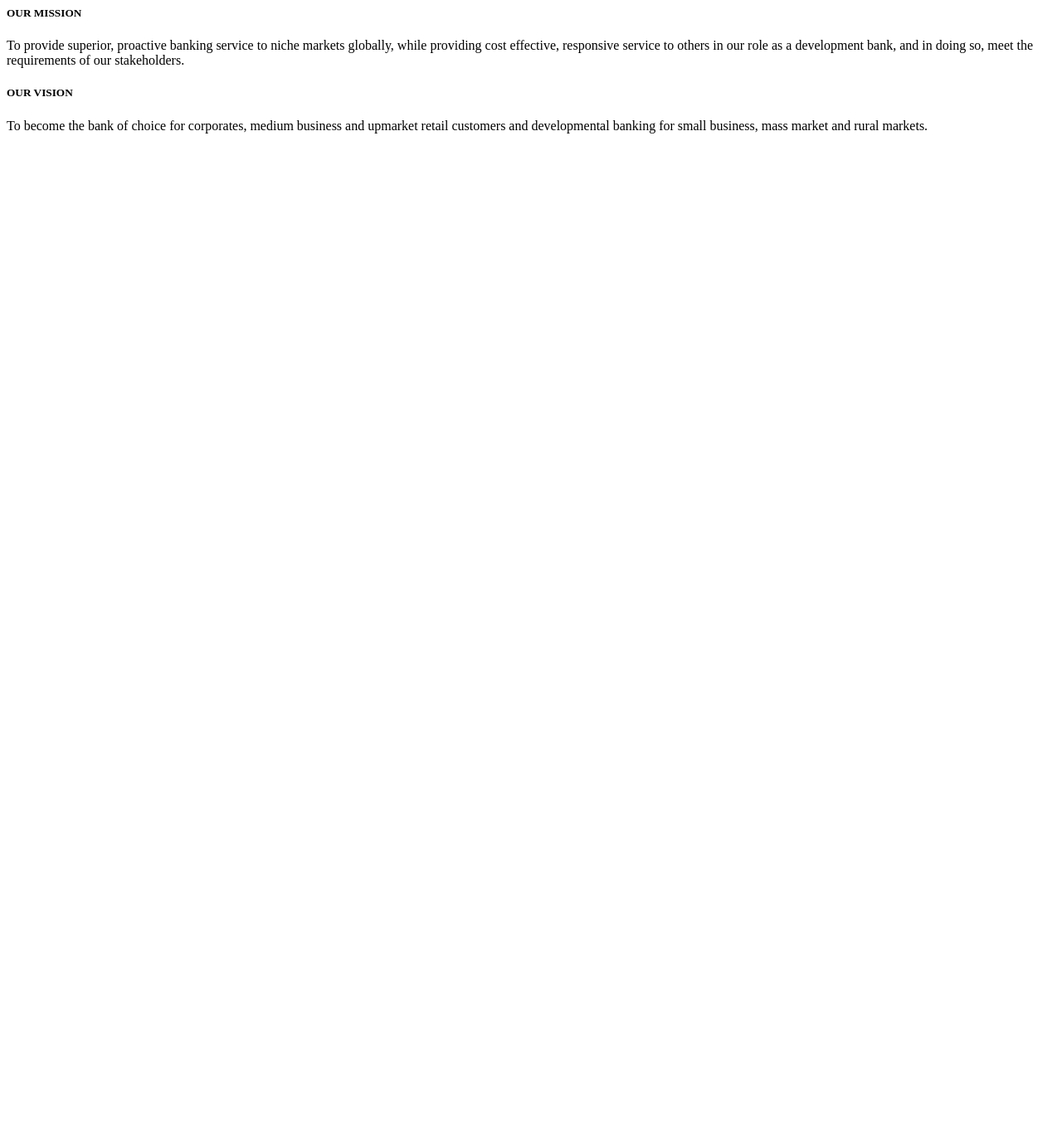
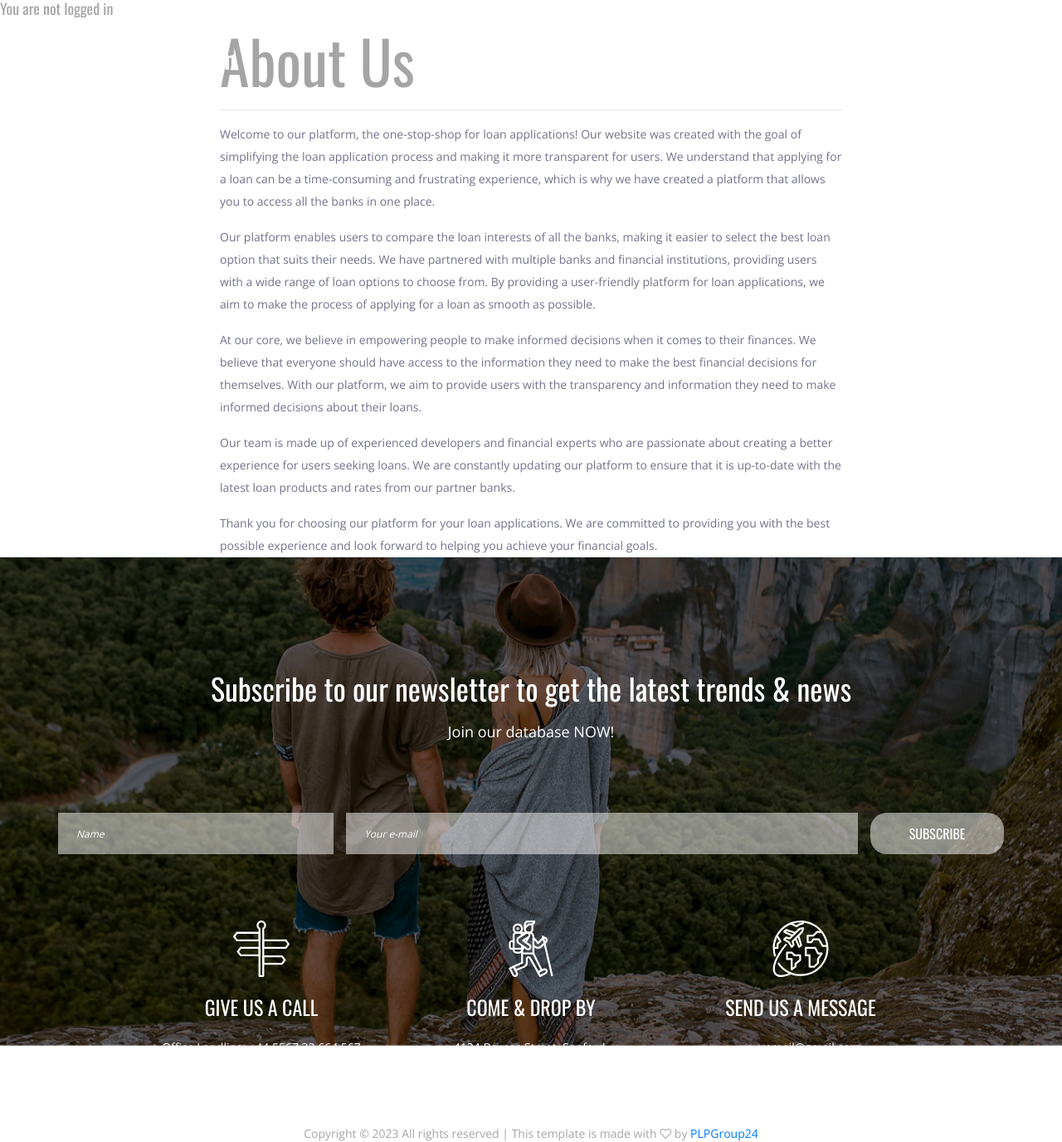
Before and after one commit to cynthiakoskei/AfricanecityBankLoan, a Django app: a page that uses templates/about.html in a window 1280 px wide. Shown: the whole page at 83% size. Before the commit the page ends 161 px from the top, so only its background shows below. Run offline with Django 4.2, Linux system fonts and the light colour scheme; some libraries are stand-ins or nearby versions.

Commit message:
Updated about template

```diff
--- a/templates/about.html
+++ b/templates/about.html
@@ -1,16 +1,17 @@
-<div class="flex-row section-2 my-4 theme-color-blue-secondary text-white pt-5 pb-5 boder-img">
-								<div class="d-flex flex-sm-column flex-md-column flex-lg-row flex-column abt-blue">
-												<div class="px-4 mb-4 mb-md-4 mb-lg-0 w-50">
-														<h5>OUR MISSION</h5>
-																<p class="text-justify">
-																	To provide superior, proactive banking service to niche markets globally, while providing cost effective, responsive service to others in our role as a development bank, and in doing so, meet the requirements of our stakeholders.
-																</p>
-												</div>
-												<div class="px-4 mb-4 mb-md-4 mb-lg-0 w-50">
-														<h5>OUR VISION</h5>
-																<p class="text-justify">
-																	To become the bank of choice for corporates, medium business and upmarket retail customers and developmental banking for small business, mass market and rural markets.
-																</p>
-												</div>
-								</div>
-						</div>
+{% extends "base.html" %}
+
+{% block content %}
+  <div class="container">
+    <div class="row">
+      <div class="col-md-8 offset-md-2">
+        <h1>About Us</h1>
+        <hr>
+        <p>Welcome to our platform, the one-stop-shop for loan applications! Our website was created with the goal of simplifying the loan application process and making it more transparent for users. We understand that applying for a loan can be a time-consuming and frustrating experience, which is why we have created a platform that allows you to access all the banks in one place.</p>
+        <p>Our platform enables users to compare the loan interests of all the banks, making it easier to select the best loan option that suits their needs. We have partnered with multiple banks and financial institutions, providing users with a wide range of loan options to choose from. By providing a user-friendly platform for loan applications, we aim to make the process of applying for a loan as smooth as possible.</p>
+        <p>At our core, we believe in empowering people to make informed decisions when it comes to their finances. We believe that everyone should have access to the information they need to make the best financial decisions for themselves. With our platform, we aim to provide users with the transparency and information they need to make informed decisions about their loans.</p>
+        <p>Our team is made up of experienced developers and financial experts who are passionate about creating a better experience for users seeking loans. We are constantly updating our platform to ensure that it is up-to-date with the latest loan products and rates from our partner banks.</p>
+        <p>Thank you for choosing our platform for your loan applications. We are committed to providing you with the best possible experience and look forward to helping you achieve your financial goals.</p>
+      </div>
+    </div>
+  </div>
+{% endblock %}
```
